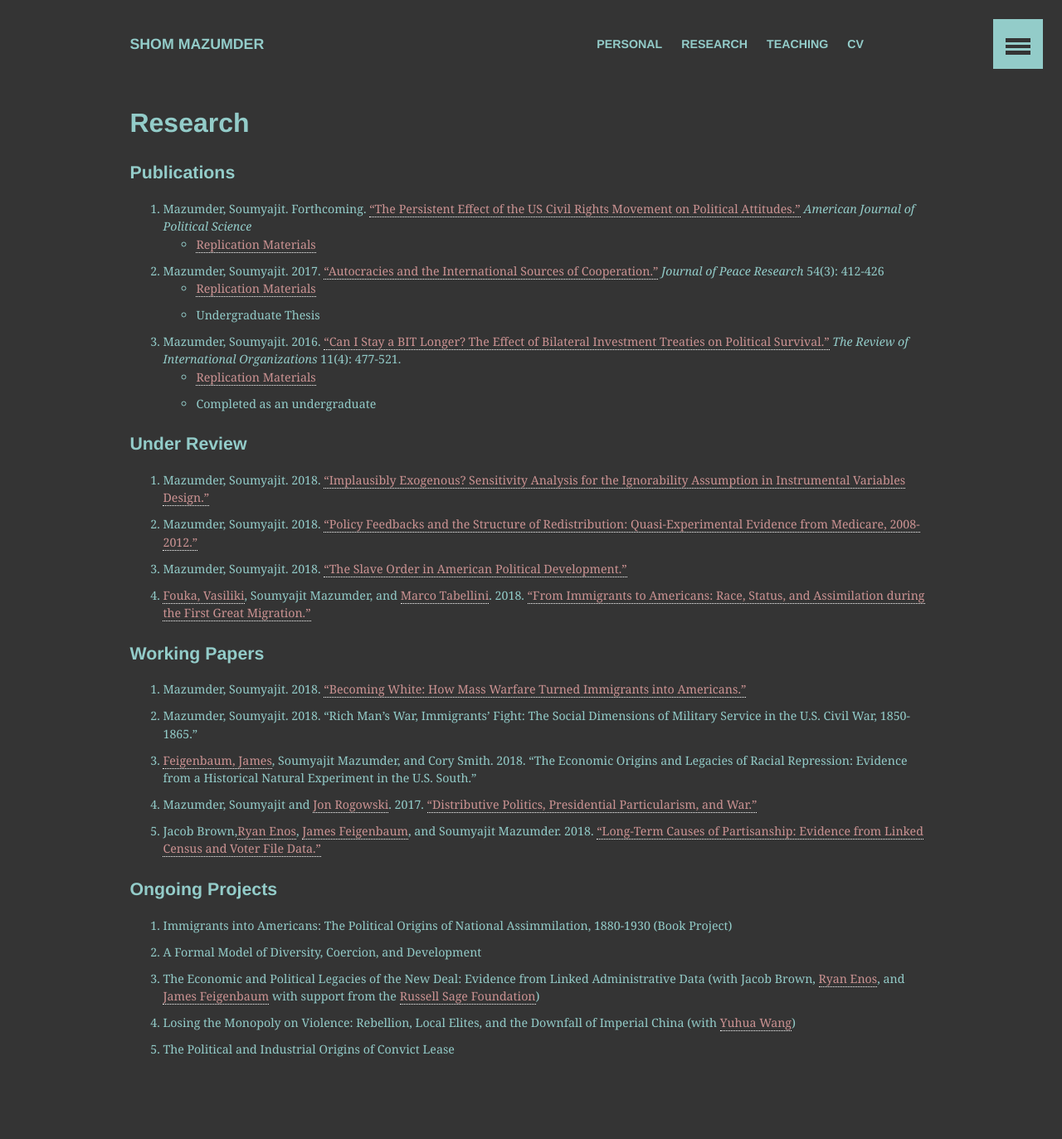
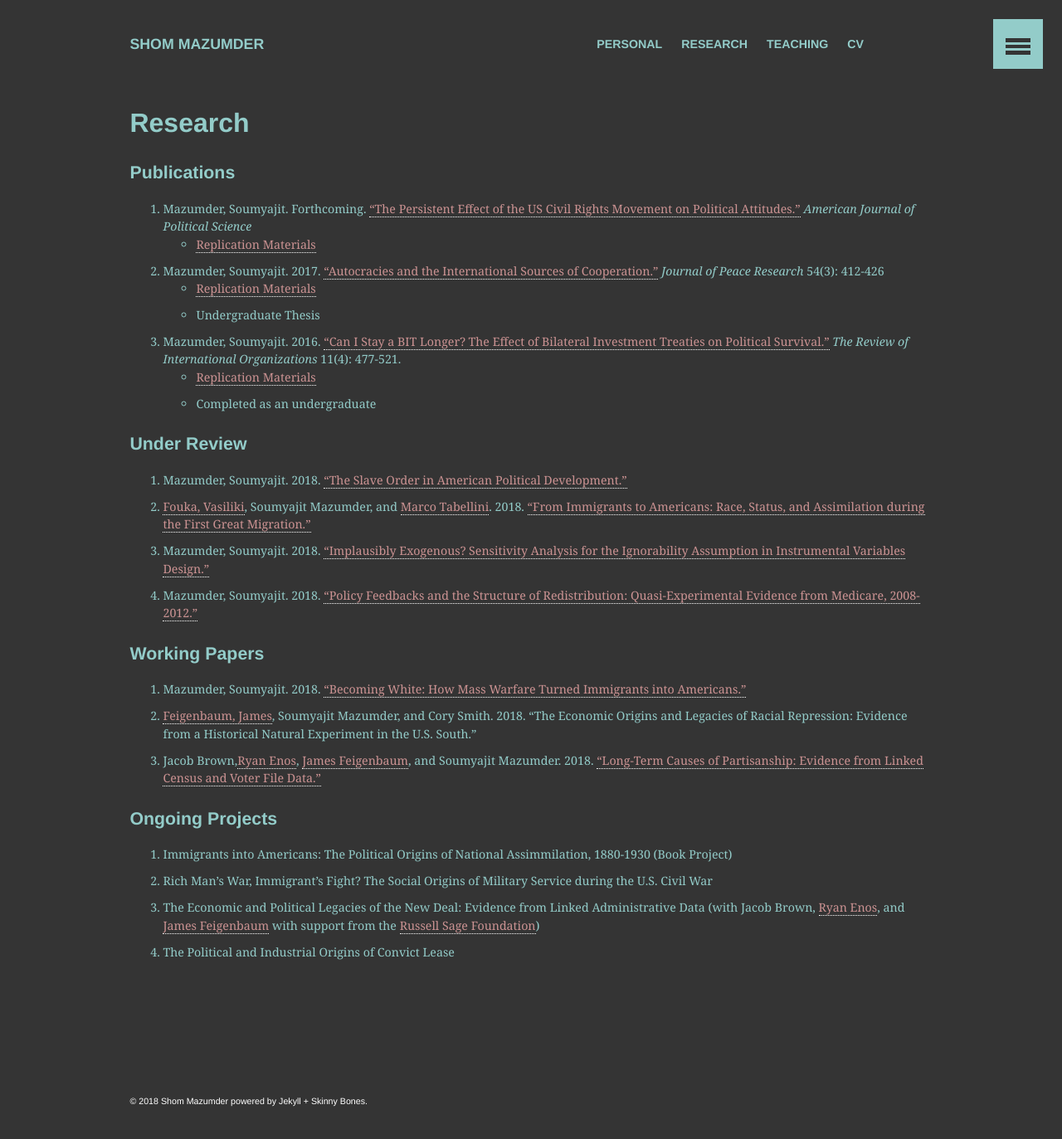
Before and after one commit to shommazumder/shommazumder.github.io-archive, a Jekyll site: the page built from _pages/research.md, in a window 1280 px wide and 1400 px high. Shown: the top 1373 px of the window at 83% size. Built offline with Jekyll 4.4.1, drawn with Linux system fonts in a browser that asks for light colours.

Commit message:
updated research page

```diff
--- a/_pages/research.md
+++ b/_pages/research.md
@@ -18,23 +18,20 @@ layout: archive
 
 #### Under Review
 
-1. Mazumder, Soumyajit. 2018. ["Implausibly Exogenous? Sensitivity Analysis for the Ignorability Assumption in Instrumental Variables Design."](https://www.dropbox.com/s/n0gra6omkwltei7/mazumder-ivsens-v1.pdf?raw=1)
-2. Mazumder, Soumyajit. 2018. ["Policy Feedbacks and the Structure of Redistribution: Quasi-Experimental Evidence from Medicare, 2008-2012."](https://www.dropbox.com/s/ey0tvpz3ppr37qf/mazumder_medicare_v5.pdf?raw=1)
-3. Mazumder, Soumyajit. 2018. ["The Slave Order in American Political Development."](https://www.dropbox.com/s/xqr76qs5rci2pfl/slave-order-v3.pdf?raw=1)
-4. [Fouka, Vasiliki](https://people.stanford.edu/vfouka/), Soumyajit Mazumder, and [Marco Tabellini](http://economics.mit.edu/grad/mtabe). 2018. ["From Immigrants to Americans: Race, Status, and Assimilation during the First Great Migration."](https://www.dropbox.com/s/d195aja5xjl0909/fmt-assimilation-v3.pdf?raw=1)
+1. Mazumder, Soumyajit. 2018. ["The Slave Order in American Political Development."](https://www.dropbox.com/s/xqr76qs5rci2pfl/slave-order-v3.pdf?raw=1)
+2. [Fouka, Vasiliki](https://people.stanford.edu/vfouka/), Soumyajit Mazumder, and [Marco Tabellini](http://economics.mit.edu/grad/mtabe). 2018. ["From Immigrants to Americans: Race, Status, and Assimilation during the First Great Migration."](https://www.dropbox.com/s/d195aja5xjl0909/fmt-assimilation-v3.pdf?raw=1)
+3. Mazumder, Soumyajit. 2018. ["Implausibly Exogenous? Sensitivity Analysis for the Ignorability Assumption in Instrumental Variables Design."](https://www.dropbox.com/s/n0gra6omkwltei7/mazumder-ivsens-v1.pdf?raw=1)
+4. Mazumder, Soumyajit. 2018. ["Policy Feedbacks and the Structure of Redistribution: Quasi-Experimental Evidence from Medicare, 2008-2012."](https://www.dropbox.com/s/ey0tvpz3ppr37qf/mazumder_medicare_v5.pdf?raw=1)
 
 #### Working Papers
 
 1. Mazumder, Soumyajit. 2018. ["Becoming White: How Mass Warfare Turned Immigrants into Americans."](https://www.dropbox.com/s/f4u583cju7q2caq/war-assimilation-mazumder.pdf?raw=1)
-2. Mazumder, Soumyajit. 2018. "Rich Man's War, Immigrants' Fight: The Social Dimensions of Military Service in the U.S. Civil War, 1850-1865."
-3. [Feigenbaum, James](http://jamesfeigenbaum.github.io/), Soumyajit Mazumder, and Cory Smith. 2018. "The Economic Origins and Legacies of Racial Repression: Evidence from a Historical Natural Experiment in the U.S. South."
-4. Mazumder, Soumyajit and [Jon Rogowski](https://scholar.harvard.edu/rogowski). 2017. ["Distributive Politics, Presidential Particularism, and War."](https://www.dropbox.com/s/mpwqiui696ywy91/war-particularism.pdf?raw=1)
-5. Jacob Brown,[Ryan Enos](http://ryandenos.com/), [James Feigenbaum](http://jamesfeigenbaum.github.io/), and Soumyajit Mazumder. 2018. ["Long-Term Causes of Partisanship: Evidence from Linked Census and Voter File Data."](https://www.dropbox.com/s/aaocr5rk1jvoz29/BrownEnosFeigenbaumMazumder.pdf?raw=1)
+2. [Feigenbaum, James](http://jamesfeigenbaum.github.io/), Soumyajit Mazumder, and Cory Smith. 2018. "The Economic Origins and Legacies of Racial Repression: Evidence from a Historical Natural Experiment in the U.S. South."
+3. Jacob Brown,[Ryan Enos](http://ryandenos.com/), [James Feigenbaum](http://jamesfeigenbaum.github.io/), and Soumyajit Mazumder. 2018. ["Long-Term Causes of Partisanship: Evidence from Linked Census and Voter File Data."](https://www.dropbox.com/s/aaocr5rk1jvoz29/BrownEnosFeigenbaumMazumder.pdf?raw=1)
 
 #### Ongoing Projects
 
 1. Immigrants into Americans: The Political Origins of National Assimmilation, 1880-1930 \(Book Project\)
-2. A Formal Model of Diversity, Coercion, and Development
+2. Rich Man's War, Immigrant's Fight? The Social Origins of Military Service during the U.S. Civil War
 3. The Economic and Political Legacies of the New Deal: Evidence from Linked Administrative Data \(with Jacob Brown, [Ryan Enos](http://ryandenos.com/), and [James Feigenbaum](http://jamesfeigenbaum.github.io/) with support from the [Russell Sage Foundation](https://www.russellsage.org/)\)
-4. Losing the Monopoly on Violence: Rebellion, Local Elites, and the Downfall of Imperial China \(with [Yuhua Wang](https://scholar.harvard.edu/yuhuawang/biocv)\)
-5. The Political and Industrial Origins of Convict Lease
+4. The Political and Industrial Origins of Convict Lease
```
